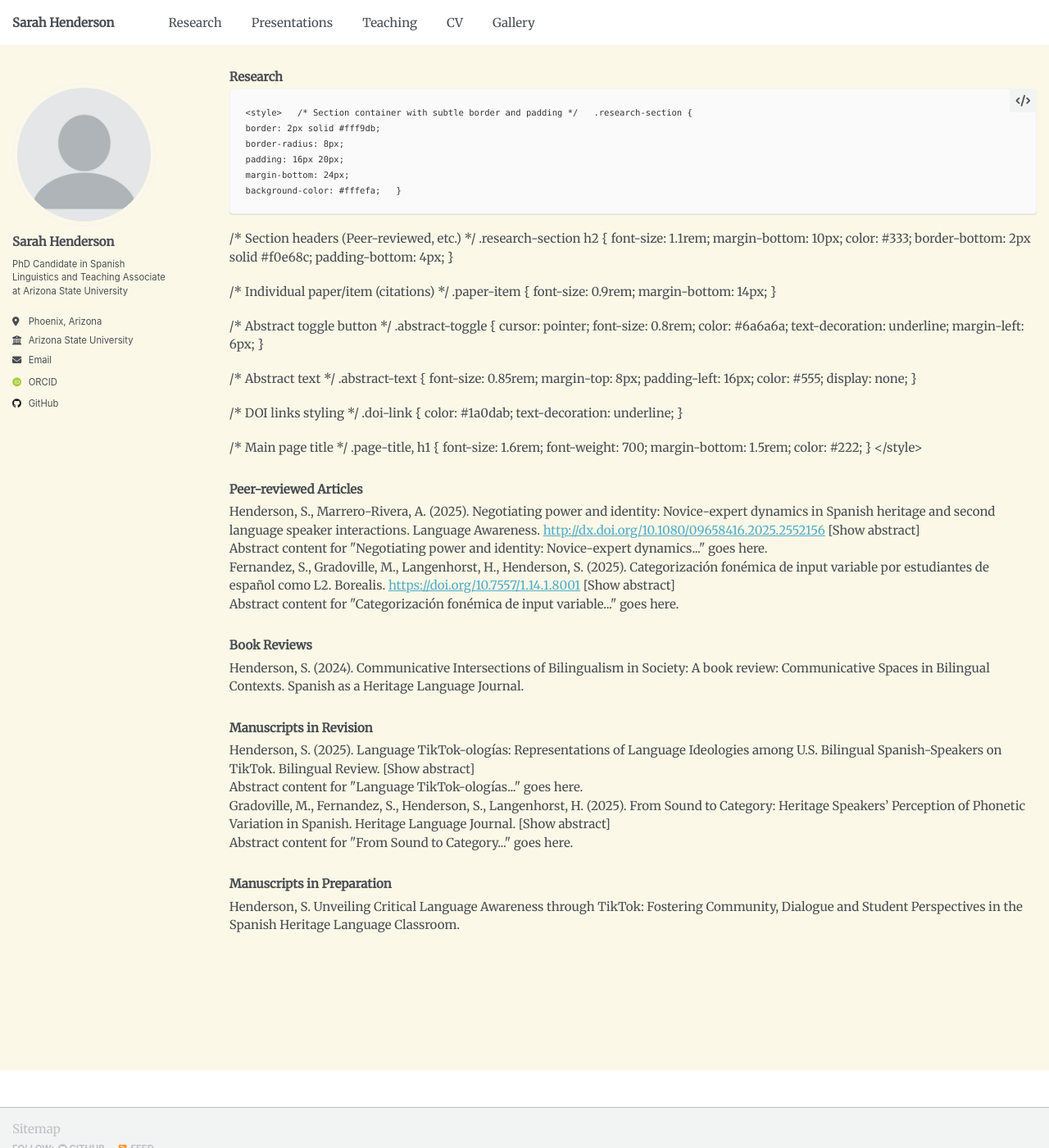
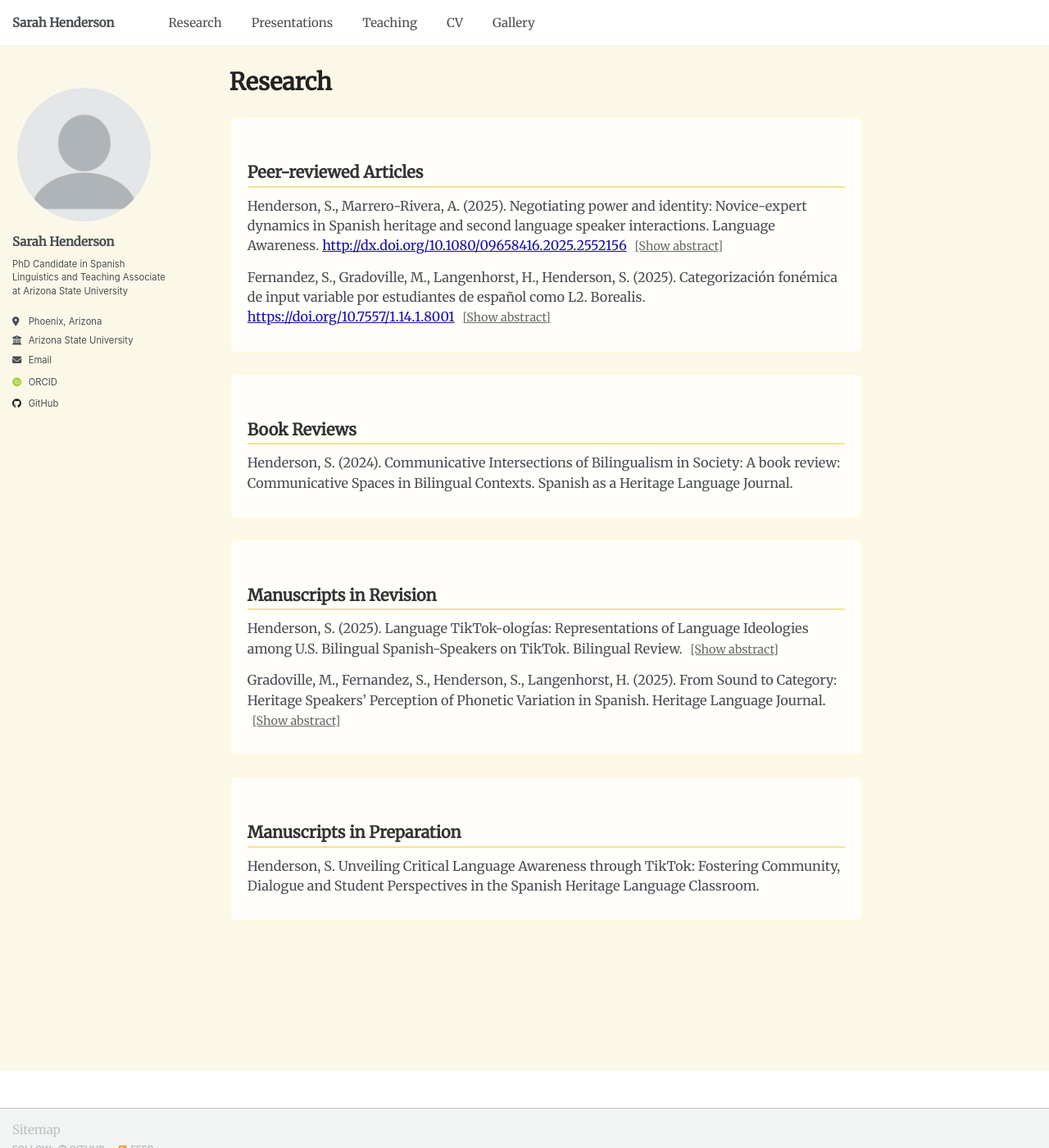
Before and after one commit to sarah-e-henderson/sarah-e-henderson.github.io, a Jekyll site: the page built from _pages/research.md, in a window 1280 px wide and 1400 px high. Shown: the whole window at 82% size. Built offline with Jekyll 4.4.1, drawn with Linux system fonts in a browser that asks for light colours; some web fonts are replaced; a script that is not in the unit is left out.

Commit message:
Update research.md

```diff
--- a/_pages/research.md
+++ b/_pages/research.md
@@ -1,12 +1,11 @@
 ---
-layout: archive
+layout: single
 title: "Research"
 permalink: /research/
 author_profile: true
 ---
 
-    <style>
-  /* Section container with subtle border and padding */
+<style>
   .research-section {
     border: 2px solid #fff9db;
     border-radius: 8px;
@@ -15,7 +14,6 @@ author_profile: true
     background-color: #fffefa;
   }
 
-  /* Section headers (Peer-reviewed, etc.) */
   .research-section h2 {
     font-size: 1.1rem;
     margin-bottom: 10px;
@@ -24,13 +22,11 @@ author_profile: true
     padding-bottom: 4px;
   }
 
-  /* Individual paper/item (citations) */
   .paper-item {
     font-size: 0.9rem;
     margin-bottom: 14px;
   }
 
-  /* Abstract toggle button */
   .abstract-toggle {
     cursor: pointer;
     font-size: 0.8rem;
@@ -39,7 +35,6 @@ author_profile: true
     margin-left: 6px;
   }
 
-  /* Abstract text */
   .abstract-text {
     font-size: 0.85rem;
     margin-top: 8px;
@@ -48,20 +43,20 @@ author_profile: true
     display: none;
   }
 
-  /* DOI links styling */
   .doi-link {
     color: #1a0dab;
     text-decoration: underline;
   }
 
-  /* Main page title */
   .page-title, h1 {
     font-size: 1.6rem;
     font-weight: 700;
     margin-bottom: 1.5rem;
     color: #222;
   }
+
 </style>
+
 
 <!-- Peer-reviewed Articles -->
 <div class="research-section">
```
